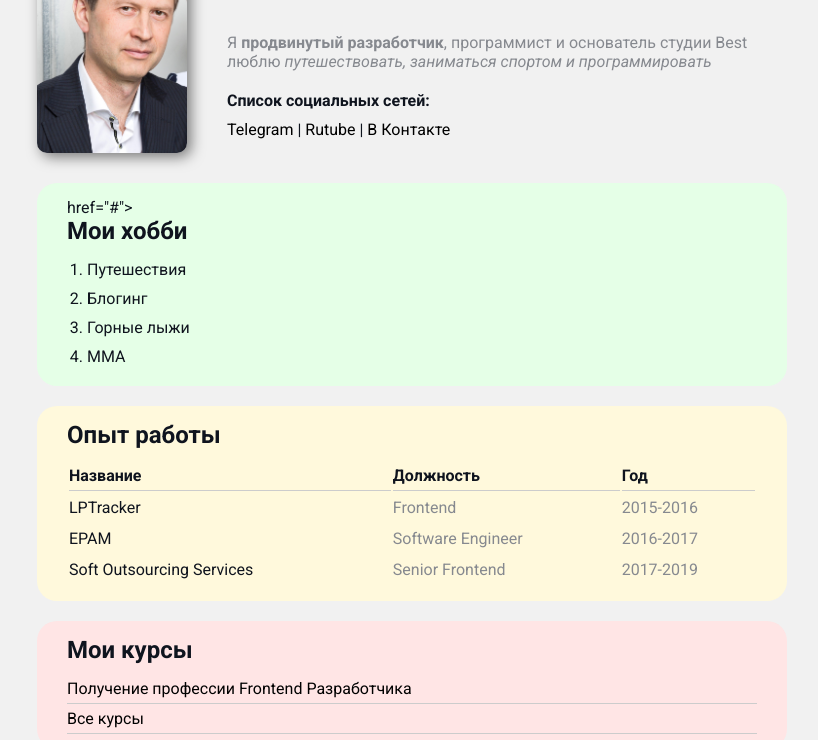
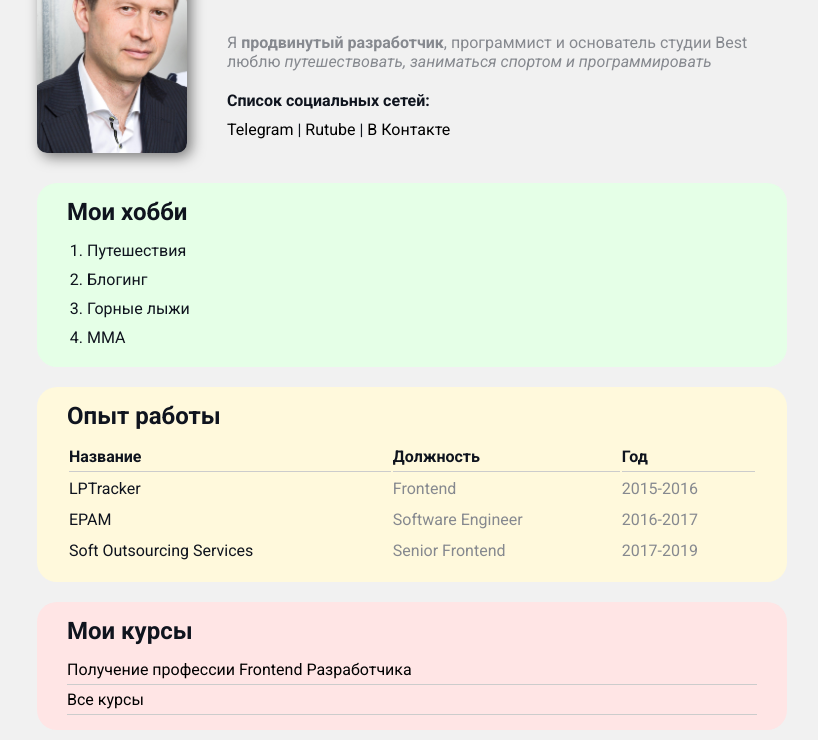
Before and after one commit to Alexcadxx/Resumes, a plain HTML site: page index.html in a window 1280 px wide. Shown: the part 80-820 px from the top of the page, without its empty margins (228-1046 px from the left). Drawn offline with Linux system fonts and the light colour scheme.

Commit message:
Correct issues

```diff
--- a/index.html
+++ b/index.html
@@ -32,7 +32,7 @@
                 </div>
         </div>
 
-        <Div class="card bg-green">href="#">
+        <Div class="card bg-green">
             <h2>Мои хобби</h2>
             <ol type="square">
                 <li>Путешествия</li>
```
